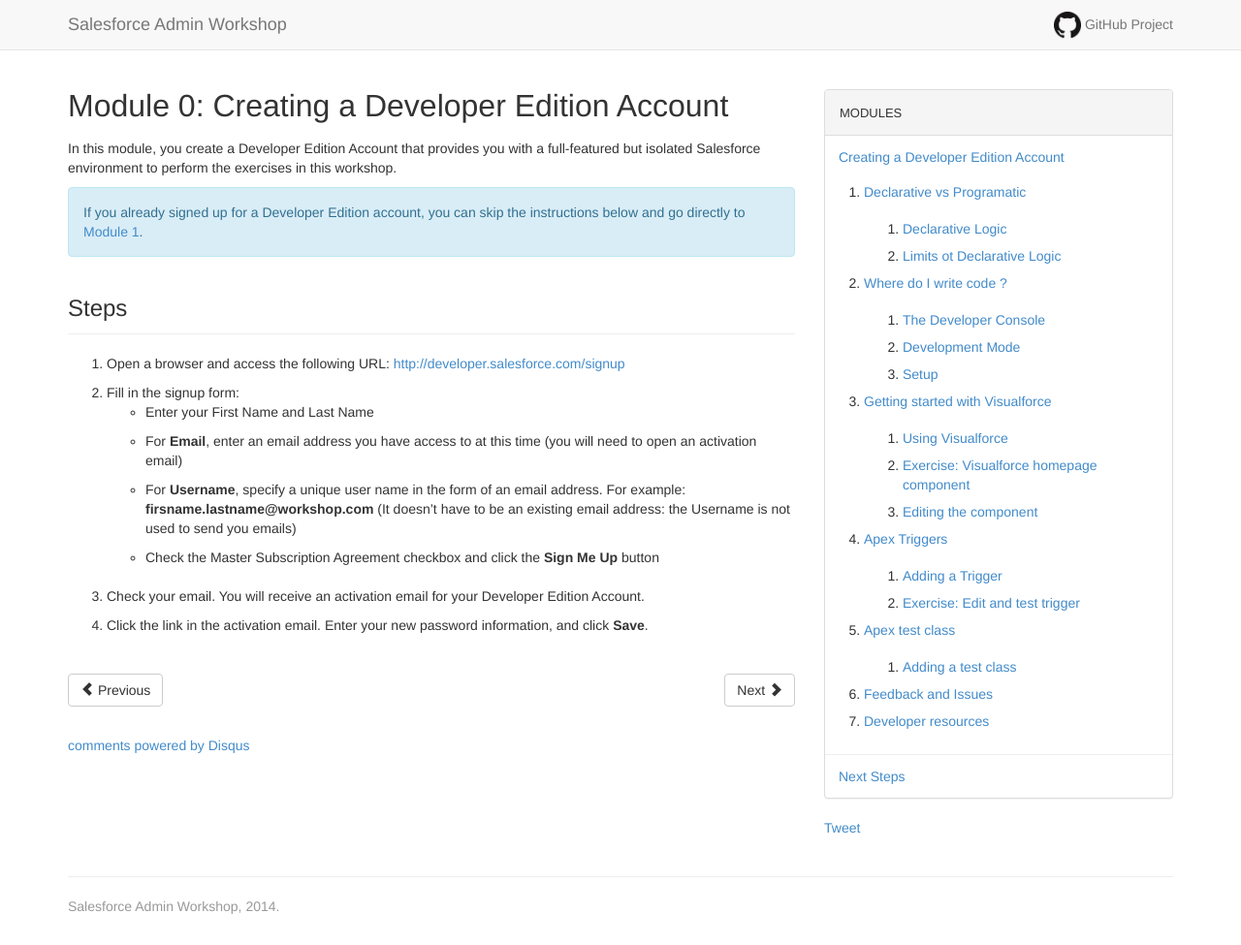
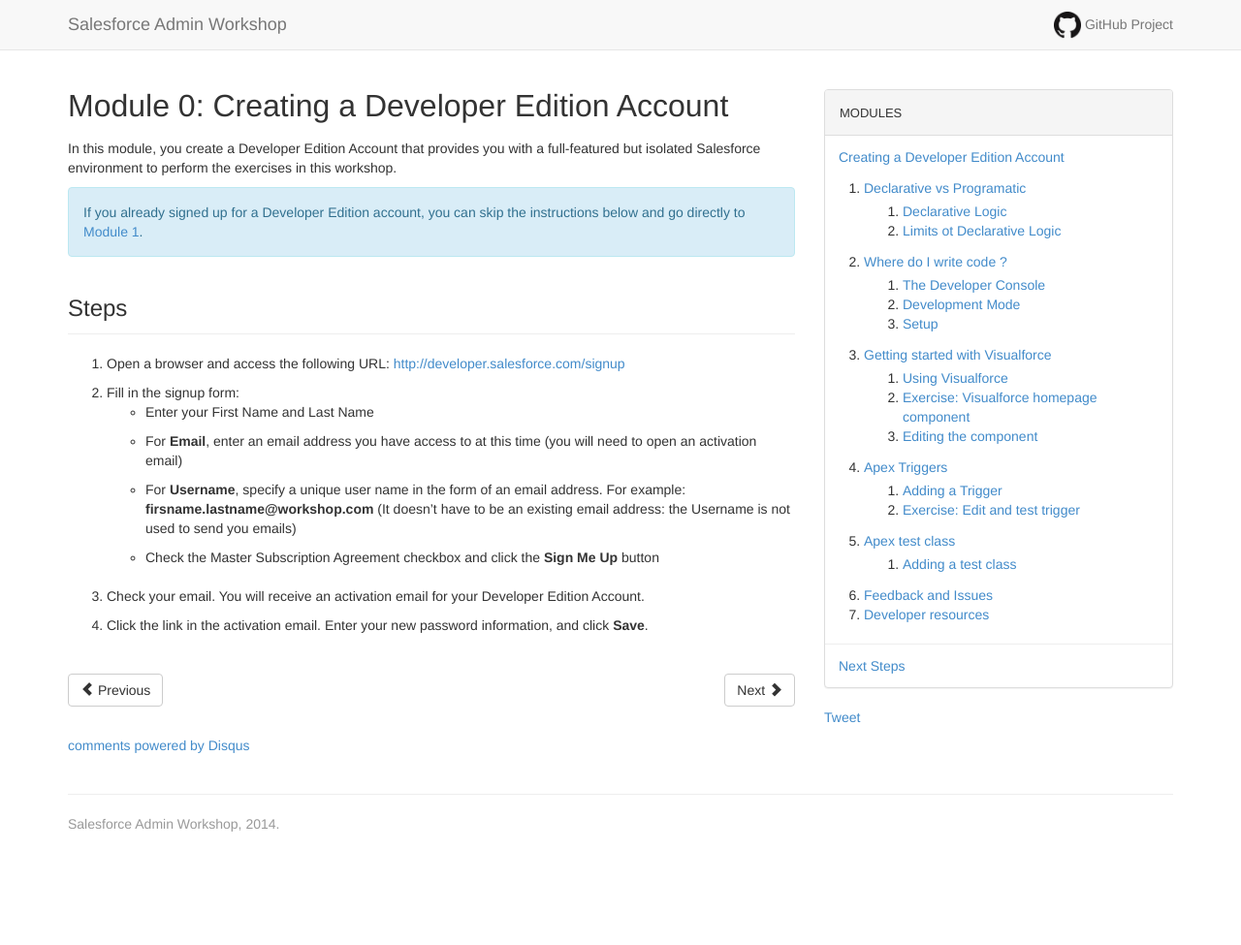
Before and after one commit to practicalli-johnny/salesforce-apex-for-admins-workshop, a Jekyll site: the page built from 0-creating-a-developer-edition-account.md, in a window 1280 px wide. Shown: the whole page at 97% size. Built offline with Jekyll 4.4.1, drawn with Linux system fonts in a browser that asks for light colours; Markdown is read by kramdown in place of the engine named in the settings; comment, search, counter and statistics services are not loaded; after the commit the page ends 900 px from its top, so only the background shows below that.

Commit message:
tweaked list styles in page menu for list items - minimised gap between lists and sublists

```diff
--- a/css/styles.css
+++ b/css/styles.css
@@ -54,11 +54,11 @@ blockquote {
 }
 
 .right-nav ol {
-    margin: 10px 10px 0 40px;
+    margin: 4px 10px 12px 40px;
 }
 
 .right-nav ol > li {
-    padding: 4px 0;
+    padding: 0 0;
 }
 
 .list-group-item {
```
